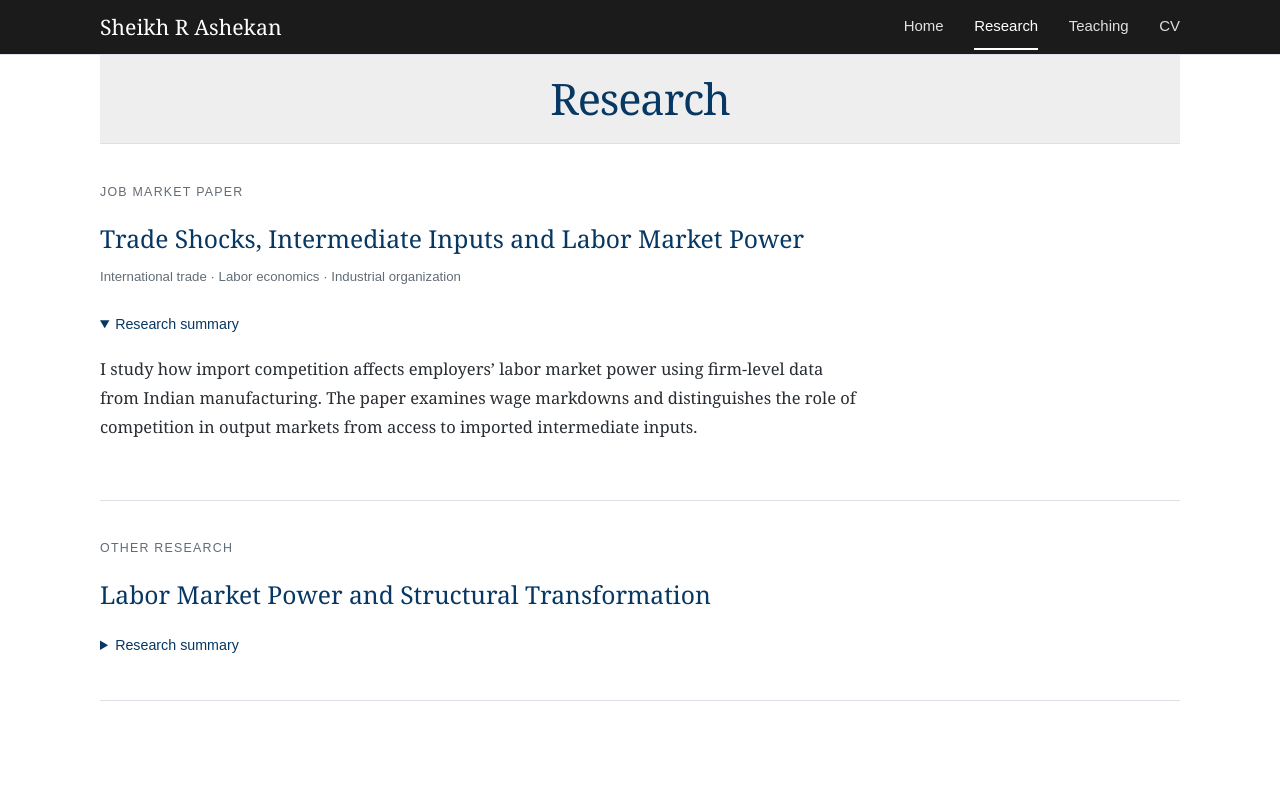
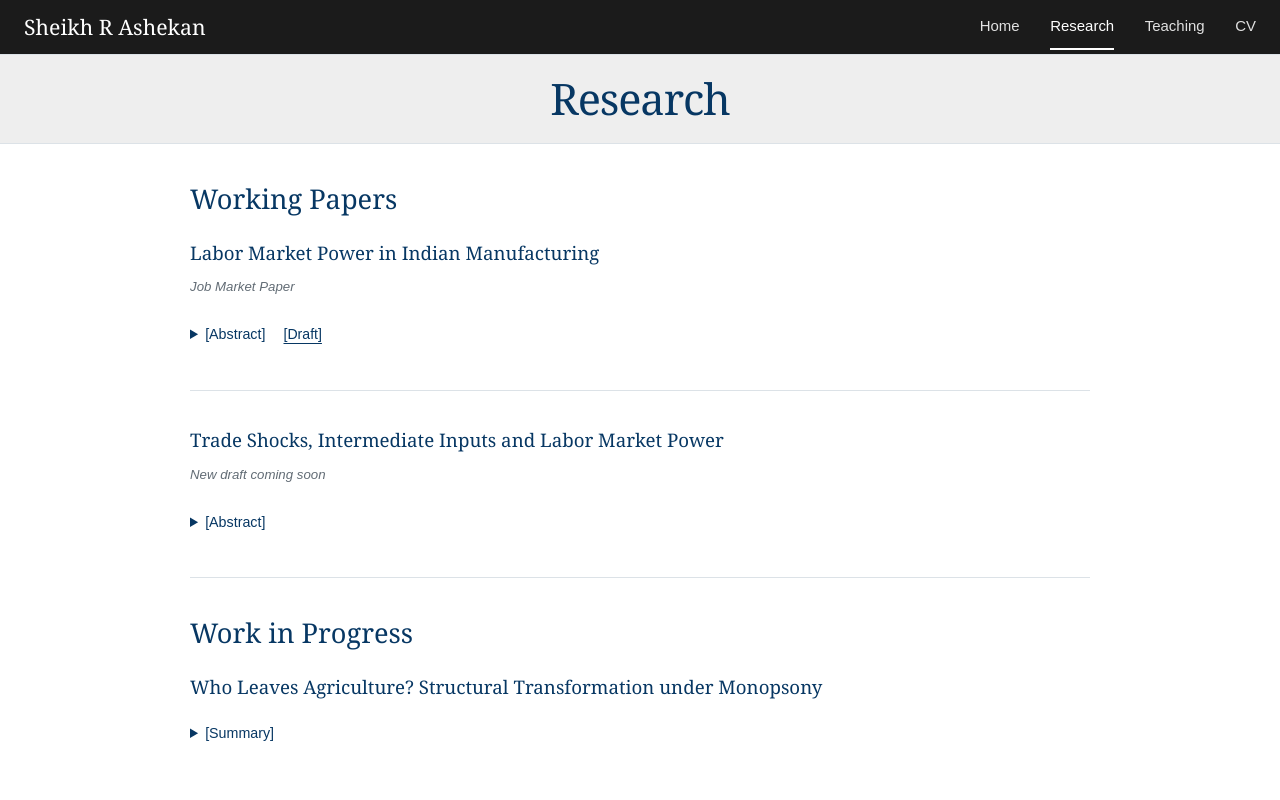
Before and after one commit to rahatilrahat/sashekan.github.io, a plain HTML site: page research.html in a window 1280 px wide. Shown: the top 800 px of the page. Drawn offline with Linux system fonts and the light colour scheme.

Commit message:
Update research.html

```diff
--- a/research.html
+++ b/research.html
@@ -1,23 +1,83 @@
 <!doctype html>
 <html lang="en">
-<head><meta charset="utf-8"><meta name="viewport" content="width=device-width, initial-scale=1"><title>Research | Sheikh R Ashekan</title><meta name="description" content="Research on trade shocks, labor market power, and structural transformation by Sheikh R Ashekan."><link rel="stylesheet" href="styles.css"></head>
+<head>
+  <meta charset="utf-8">
+  <meta name="viewport" content="width=device-width, initial-scale=1">
+  <title>Research | Sheikh R Ashekan</title>
+  <meta name="description" content="Research on trade shocks, labor market power, and structural transformation by Sheikh R Ashekan.">
+  <link rel="stylesheet" href="styles.css">
+</head>
 <body>
   <a class="skip-link" href="#main">Skip to content</a>
-<header class="site-header"><div class="wrap header-inner"><a class="site-name" href="index.html">Sheikh R Ashekan</a><nav aria-label="Main navigation"><a href="index.html">Home</a><a href="research.html" aria-current="page">Research</a><a href="teaching.html">Teaching</a><a href="cv.html">CV</a></nav></div></header>
-<main class="wrap page-main" id="main">
+  <header class="site-header">
+    <div class="header-inner">
+      <a class="site-name" href="index.html">Sheikh R Ashekan</a>
+      <nav aria-label="Main navigation">
+        <a href="index.html">Home</a>
+        <a href="research.html" aria-current="page">Research</a>
+        <a href="teaching.html">Teaching</a>
+        <a href="cv.html">CV</a>
+      </nav>
+    </div>
+  </header>
+
+  <main class="page-main" id="main">
     <div class="page-heading"><h1>Research</h1></div>
+
+    <section class="wrap" aria-labelledby="working-papers">
+      <h2 id="working-papers">Working Papers</h2>
+      <article class="paper" id="labor-market-power">
+        <h3>Labor Market Power in Indian Manufacturing</h3>
+        <p class="paper-tag"><em>Job Market Paper</em> </p>
+        <div class="paper-abstract">
+          <details>
+            <summary>[Abstract]</summary>
+            <p>
+              How much labor market power do employers exercise in Indian manufacturing?
+              I study this question using firm-level production data over 2000–2019.
+              I measure employer market power using wage markdowns, defined as the ratio of the marginal revenue product of labor to the wage.
+              Combining estimated firm-level production functions with payroll data, I find a median markdown of 1.56, implying that the marginal revenue product of labor is 56% higher than the wage at the median firm.
+              Markdowns vary substantially in the cross-section of firms and the differences in revenue responses to changes in labor input make the largest positive contribution to the variance in log markdowns.
+              Relating markdowns to firm characteristics, I find that higher productivity is associated with higher markdowns, while importing and exporting are associated with approximately 10.8% and 5.6% lower markdowns.
+              At the macro level, I also document the trend in aggregate markdowns which peaked in 2006 and generally declined since.
+            </p>
+          </details>
+          <a class="paper-draft text-link" href="assets/jmp.pdf">[Draft]</a>
+        </div>
+      </article>
+
+      <!-- The existing homepage uses this anchor for the trade shocks paper. -->
       <article class="paper" id="job-market-paper">
-<p class="section-label">Job market paper</p>
-<h2>Trade Shocks, Intermediate Inputs and Labor Market Power</h2>
-<p class="paper-tag">International trade · Labor economics · Industrial organization</p>
-<details open><summary>Research summary</summary><p>I study how import competition affects employers’ labor market power using firm-level data from Indian manufacturing. The paper examines wage markdowns and distinguishes the role of competition in output markets from access to imported intermediate inputs.</p></details>
-<!-- Add a link to your paper PDF here when it is ready for public distribution. -->
+        <h3 id="trade-shocks">Trade Shocks, Intermediate Inputs and Labor Market Power</h3>
+        <p class="paper-tag"><em>New draft coming soon</em></p>
+        <details>
+          <summary>[Abstract]</summary>
+          <p>
+            This paper studies the effect of increased exposure to import competition on monopsony power among employers. I estimate wage markdowns in a production framework and, exploiting the unprecedented rise in Chinese exports, investigate how they respond to trade shocks. Distinguishing greater access to imported intermediate inputs from tougher output market competition, I construct shift-share exposure measures using firms’ initial input and output baskets. Baseline estimates with fixed effects imply that a 10 p.p. increase in input access exposure reduces markdowns by about 10%, while an equivalent increase in output-competition exposure reduces them by 6%. Exploring the mechanism, I find evidence that the decline reflects lower output elasticity of labor and higher revenue share of payroll, partly offset by lower output markups.
+          </p>
+        </details>
       </article>
+    </section>
+
+    <section class="wrap" aria-labelledby="work-in-progress">
+      <h2 id="work-in-progress">Work in Progress</h2>
       <article class="paper" id="structural-transformation">
-<p class="section-label">Other research</p>
-<h2>Labor Market Power and Structural Transformation</h2>
-<details><summary>Research summary</summary><p>This paper studies the relationship between labor market power and structural transformation. A model of worker selection across a competitive agricultural sector and a nonagricultural sector with monopsony links workers’ sectoral choices to observed productivity differences.</p></details>
+        <h3>Who Leaves Agriculture? Structural Transformation under Monopsony</h3>
+        <details>
+          <summary>[Summary]</summary>
+          <p>
+          In this project, I explore how monopsonistic labor markets in the non-agricultural sectors drive the movement of workers out of agriculture as economies develop. In a two-sector model with heterogenous workers, greater employer concentration outside agriculture lowers wages in those jobs and leads more workers to choose agricultural work. As productivity rises and agriculture shrinks, employers outside agriculture can gain wage-setting power even holding fixed the number of firms. I calibrate the model to U.S. data to quantify the effects of employer competition on employment and welfare, and compare its predictions for agricultural employment and productivity with cross-country evidence.
+        </p>
+        </details>
       </article>
+    </section>
   </main>
-<footer class="site-footer"><div class="wrap footer-inner"><p>Sheikh R Ashekan · University of South Florida</p><p><a href="mailto:ashekan@usf.edu">ashekan@usf.edu</a></p></div></footer>
-</body></html>
+
+  <footer class="site-footer">
+    <div class="wrap footer-inner">
+      <p>Sheikh R Ashekan · University of South Florida</p>
+      <p><a href="mailto:ashekan@usf.edu">ashekan@usf.edu</a></p>
+    </div>
+  </footer>
+</body>
+</html>
```
Lines whose indentation alone changed are shown as unchanged.
